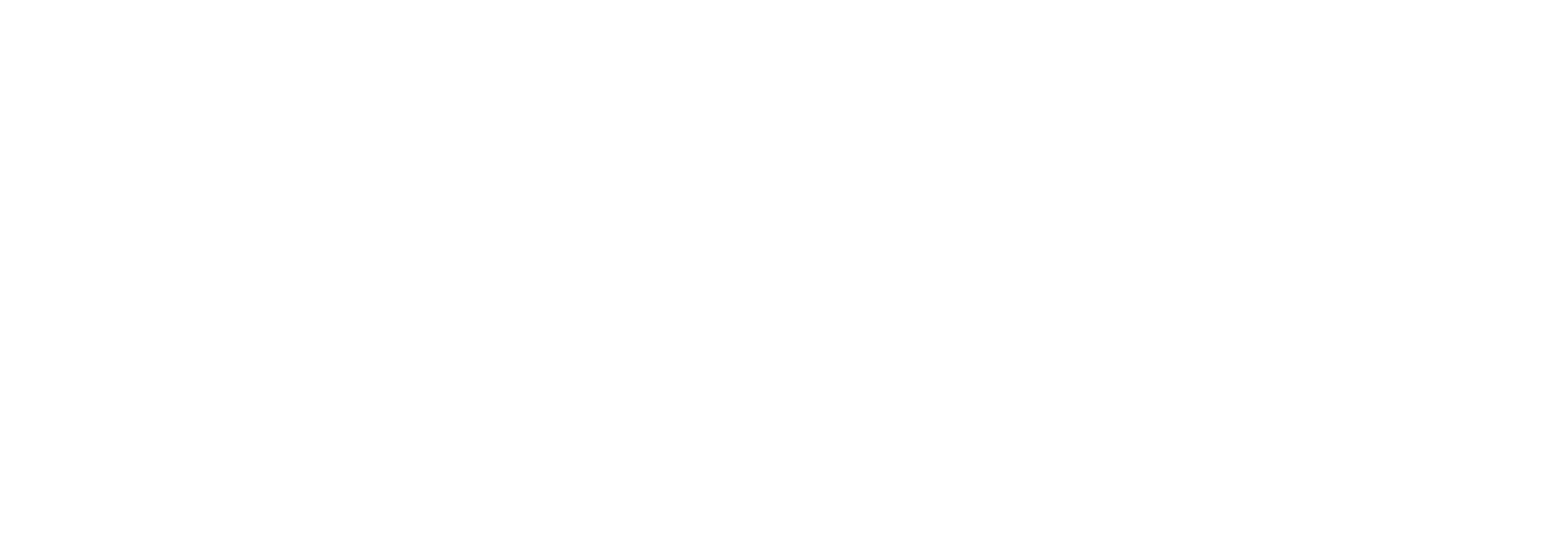
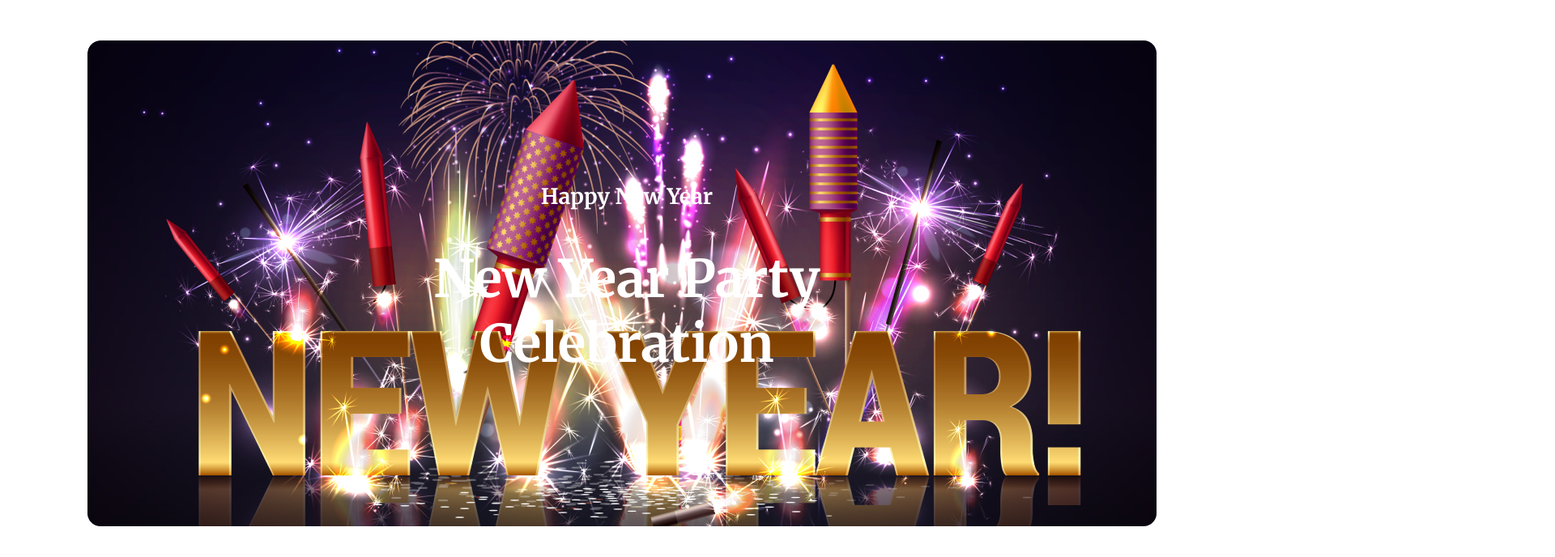
Before and after one commit to araf-hossain-abir/Assignment-1, a plain HTML site: page index.html in a window 1280 px wide. Shown: the top 688 px of the page at 81% size, 1920 px wide, since content can reach past the window. Drawn offline with Linux system fonts and the light colour scheme.

Commit message:
added banner

```diff
--- a/index.html
+++ b/index.html
@@ -4,10 +4,40 @@
     <meta charset="UTF-8">
     <meta name="viewport" content="width=device-width, initial-scale=1.0">
     <title>New-Year-New-Mission</title>
+    <link rel="preconnect" href="https://fonts.googleapis.com">
+<link rel="preconnect" href="https://fonts.gstatic.com" crossorigin>
+<link href="https://fonts.googleapis.com/css2?family=Merriweather:wght@700;900&display=swap" rel="stylesheet">
+
+
+
+<link rel="stylesheet" href="style/style.css">
+
 </head>
 <body>
     <header>
+<div class="banner">
 
+
+    <div class="banner-title">
+
+        <h5>Happy New Year</h5>
+
+        <div class="banner-celebration">
+        <h1>New Year Party Celebration</h1>
+    </div>
+
+
+
+
+</div>
+
+
+
+
+
+
+
+</div>
 
     </header>
 
--- a/style/style.css
+++ b/style/style.css
@@ -0,0 +1,39 @@
+body{
+    font-family: 'Merriweather', serif;
+
+
+}
+
+/* banner styles */
+.banner{
+
+    color: #FFF;
+    border-radius: 16px;
+    background: linear-gradient(180deg, #070211 0%, rgba(7, 2, 17, 0.00) 100%);
+/* text-align: center; */
+
+
+background-image:url(../images/Banner\ Image.png);
+background-repeat: no-repeat;
+height: 1800px;
+width: 1820px;
+margin: 50px 1px 16px 100px;
+overflow: hidden;
+padding: 16px 530px 100px 250px;
+
+.banner-title{
+    width: 800px;
+    height: 100px;
+    padding: 50px 400px 10px 300px;
+    font-size: 32px;
+    color:#FFF;
+    text-align:center;
+    margin-bottom: 16px;
+
+    margin-top: 100px;
+        padding: 16px;
+
+
+}
+
+}
```
